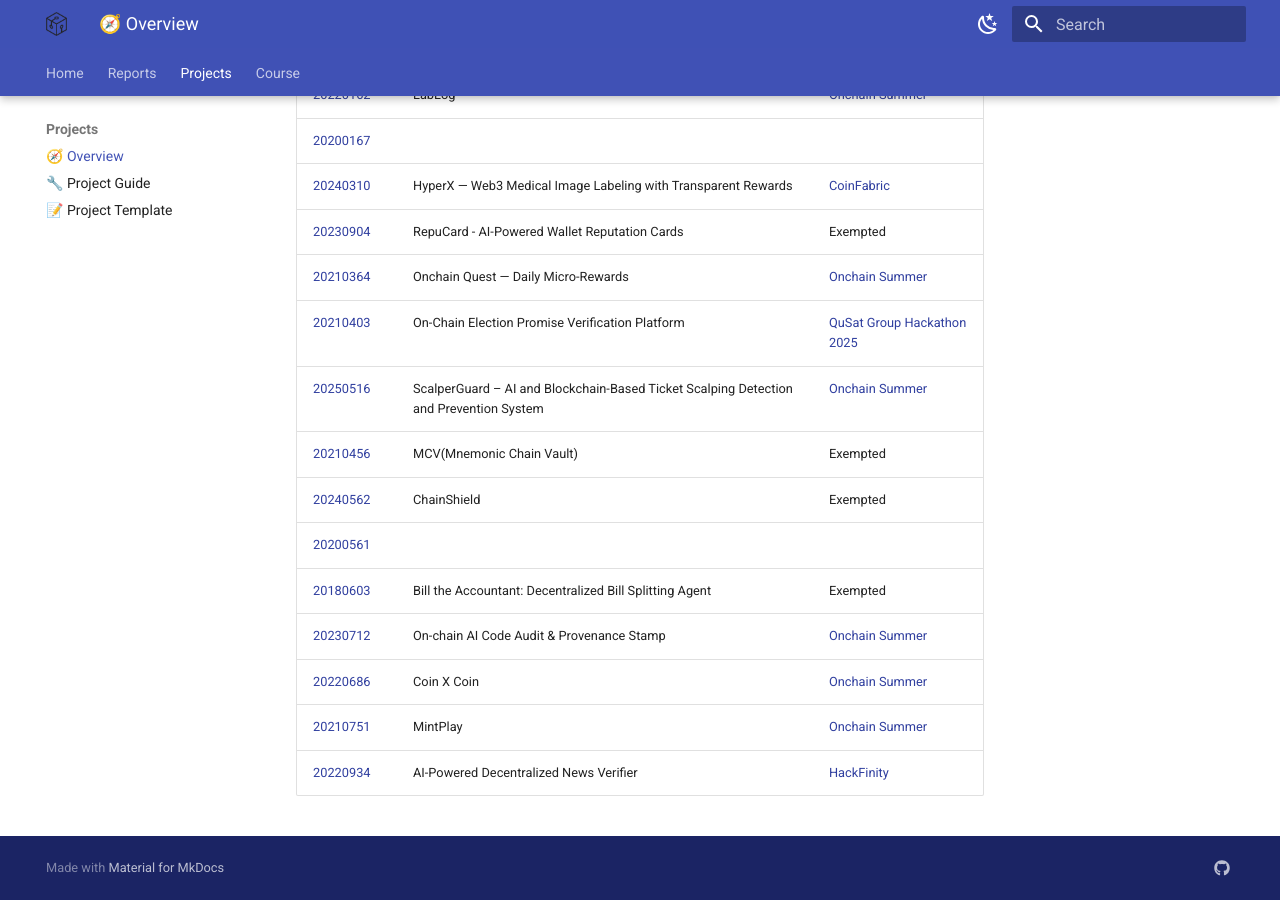
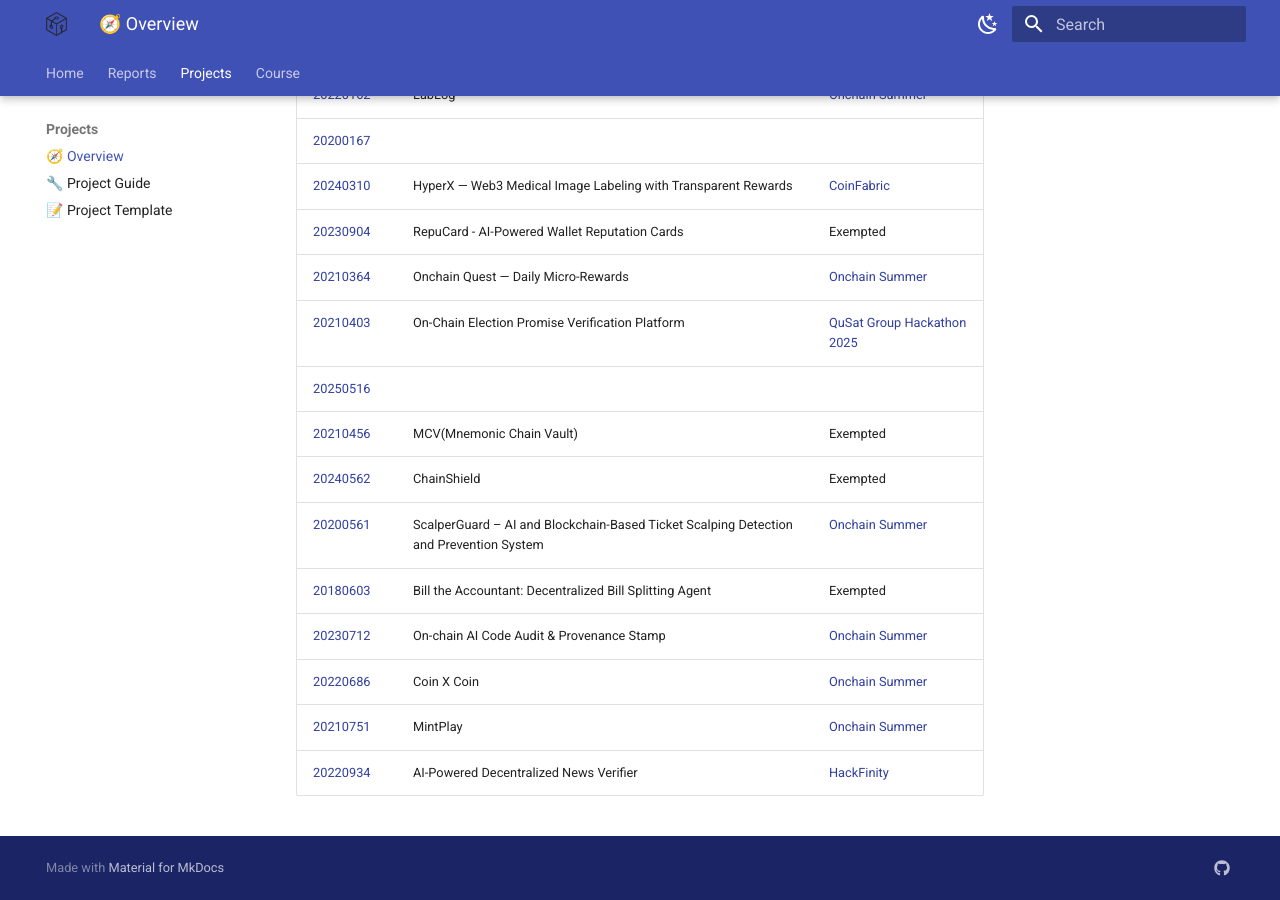
Before and after one commit to web3classdao/kaist2025, an MkDocs documentation site: the page built from docs/projects/index.md, in a window 1280 px wide and 900 px high, scrolled down 542 px. Built offline with MkDocs 1.6.1 and Material for MkDocs 9.7.7, drawn with Linux system fonts in a browser that asks for light colours.

Commit message:
last changed at Aug 15, 2025 11:41 AM, pushed by web3classdao

```diff
--- a/docs/projects/index.md
+++ b/docs/projects/index.md
@@ -12,10 +12,10 @@ This page is a collection of students' term projects. To pass the class, each st
 | [20230904](./20230904/) | RepuCard - AI-Powered Wallet Reputation Cards | Exempted |
 | [20210364](./20210364/) | Onchain Quest — Daily Micro-Rewards | [Onchain Summer](https://devfolio.co/projects/onchain-quest-daily-microrewards-8353) |
 | [20210403](./20210403/) | On-Chain Election Promise Verification Platform | [QuSat Group Hackathon 2025](https://devpost.com/software/promisechains) |
-| [20250516](./20250516/) | ScalperGuard – AI and Blockchain-Based Ticket Scalping Detection and Prevention System | [Onchain Summer](https://devfolio.co/projects/scalperguard-5bbb) |
+| [20250516](./20250516/) |  |  |
 | [20210456](./20210456/) | MCV(Mnemonic Chain Vault) | Exempted |
 | [20240562](./20240562/) | ChainShield | Exempted |
-| [20200561](./20200561/) |  |  |
+| [20200561](./20200561/) | ScalperGuard – AI and Blockchain-Based Ticket Scalping Detection and Prevention System | [Onchain Summer](https://devfolio.co/projects/scalperguard-5bbb) |
 | [20180603](./20180603/) | Bill the Accountant: Decentralized Bill Splitting Agent | Exempted |
 | [20230712](./20230712/) | On-chain AI Code Audit & Provenance Stamp | [Onchain Summer](https://devfolio.co/projects/projectab-c4f8) |
 | [20220686](./20220686/) | Coin X Coin | [Onchain Summer](https://devfolio.co/projects/coin-x-coin-ffce) |
```
